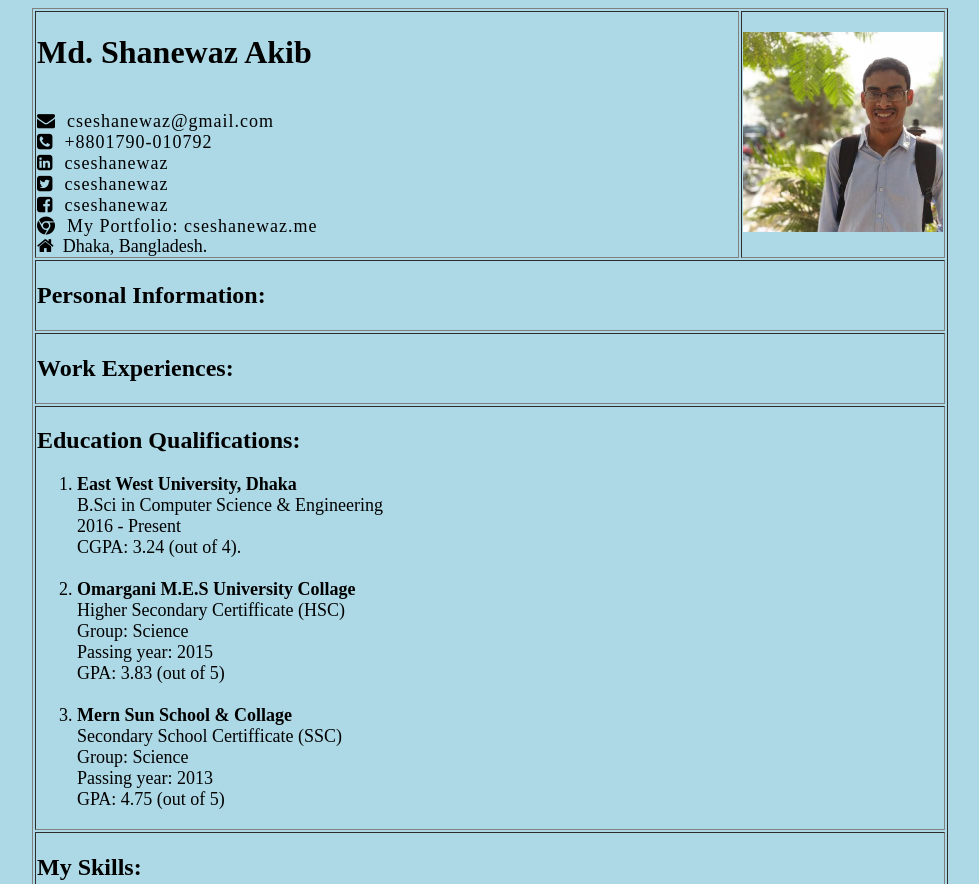
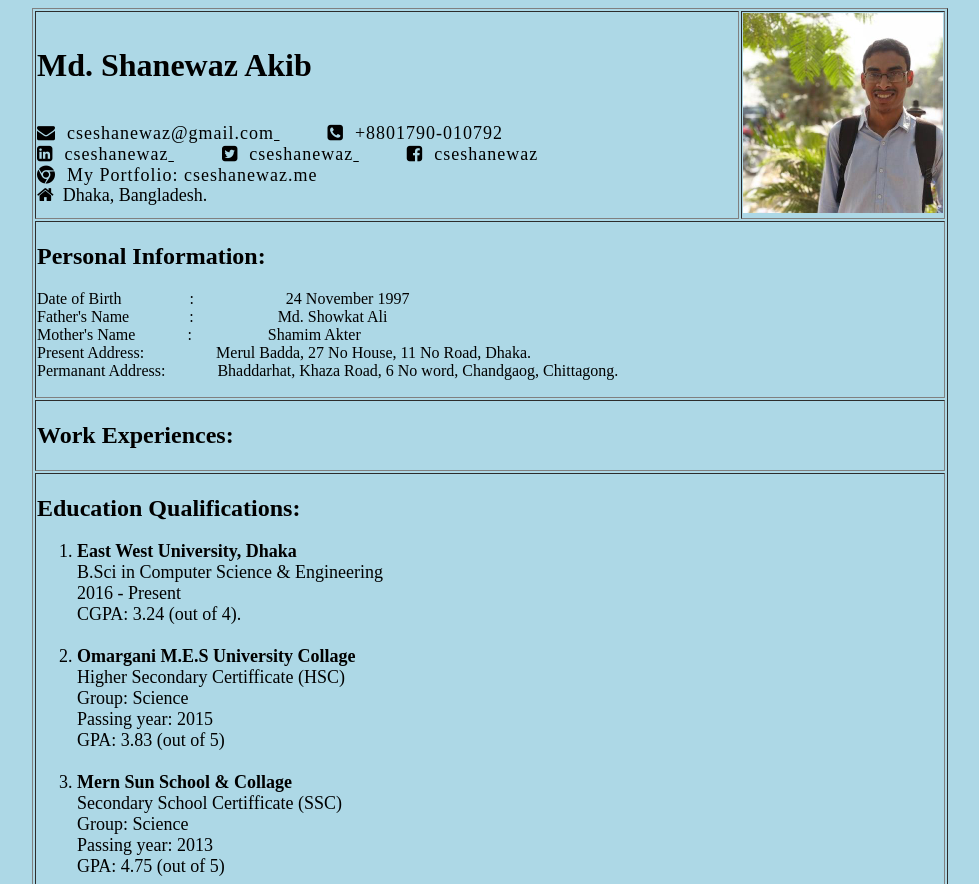
Before and after one commit to CSESHANEWAZ/MyResume, a plain HTML site: page index.html in a window 1280 px wide. Shown: the top 884 px of the page, without its empty margins (150-1129 px from the left). Drawn offline with Linux system fonts and the light colour scheme.

Commit message:
update 28 feb

```diff
--- a/index.html
+++ b/index.html
@@ -18,8 +18,8 @@
                     <h1>Md. Shanewaz Akib </h1><br>
 
                     <a href="mailto: cseshanewaz@gmail.com" target="_blank" class="mail">
-                        <i class="fa fa-envelope">&nbsp; cseshanewaz@gmail.com</i>
-                    </a><br>
+                        <i class="fa fa-envelope">&nbsp; cseshanewaz@gmail.com </i>
+                    </a> &nbsp; &nbsp; &nbsp; &nbsp; &nbsp; &nbsp;
 
                     <a href="" class="phone">
                         <i class="fa fa-phone-square">&nbsp; +8801790-010792</i>
@@ -27,11 +27,11 @@
 
                     <a href="https://www.linkedin.com/in/cseshanewaz/" target="_blank" class="linkedin">
                         <i class="fa fa-linkedin-square">&nbsp; cseshanewaz</i>
-                    </a><br>
+                    </a> &nbsp; &nbsp; &nbsp; &nbsp; &nbsp; &nbsp;
 
                     <a href="https://www.twitter.com/cseshanewaz/" target="_blank" class="twitter">
                         <i class="fa fa-twitter-square">&nbsp; cseshanewaz</i>
-                    </a><br>
+                    </a> &nbsp; &nbsp; &nbsp; &nbsp; &nbsp; &nbsp;
 
                     <a href="https://www.facebook.com/cseshanewaz/" target="_blank" class="facebook">
                         <i class="fa fa-facebook-square">&nbsp; cseshanewaz</i>
@@ -52,7 +52,15 @@
 
             <!-- personal info -->
             <tr>
-                <td colspan="2"><h2>Personal Information:</h2></td>
+                <td colspan="2"><h2>Personal Information:</h2>
+                    <p>
+                        Date of Birth &nbsp; &nbsp; &nbsp; &nbsp; &nbsp; &nbsp; &nbsp; &nbsp; : &nbsp; &nbsp; &nbsp; &nbsp; &nbsp; &nbsp; &nbsp; &nbsp; &nbsp; &nbsp; &nbsp; 24 November 1997<br>
+                        Father's Name &nbsp; &nbsp; &nbsp; &nbsp; &nbsp; &nbsp; &nbsp; : &nbsp; &nbsp; &nbsp; &nbsp; &nbsp; &nbsp; &nbsp; &nbsp; &nbsp; &nbsp; Md. Showkat Ali<br>
+                        Mother's Name &nbsp; &nbsp; &nbsp; &nbsp; &nbsp; &nbsp; : &nbsp; &nbsp; &nbsp; &nbsp; &nbsp; &nbsp; &nbsp; &nbsp; &nbsp; Shamim Akter<br>
+                        Present Address: &nbsp; &nbsp; &nbsp; &nbsp; &nbsp; &nbsp; &nbsp; &nbsp; &nbsp;Merul Badda, 27 No House, 11 No Road, Dhaka.<br>
+                        Permanant Address: &nbsp; &nbsp; &nbsp; &nbsp; &nbsp; &nbsp; Bhaddarhat, Khaza Road, 6 No word, Chandgaog, Chittagong.<br>
+                    </p>
+                </td>
 
             </tr>
 
```
